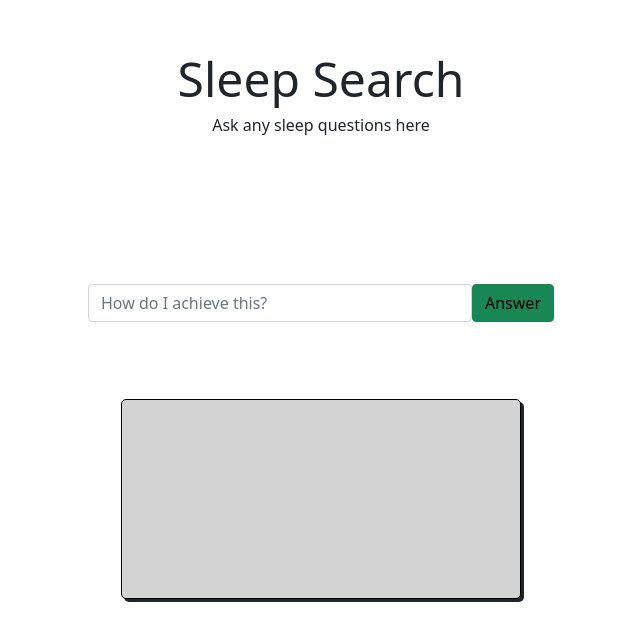
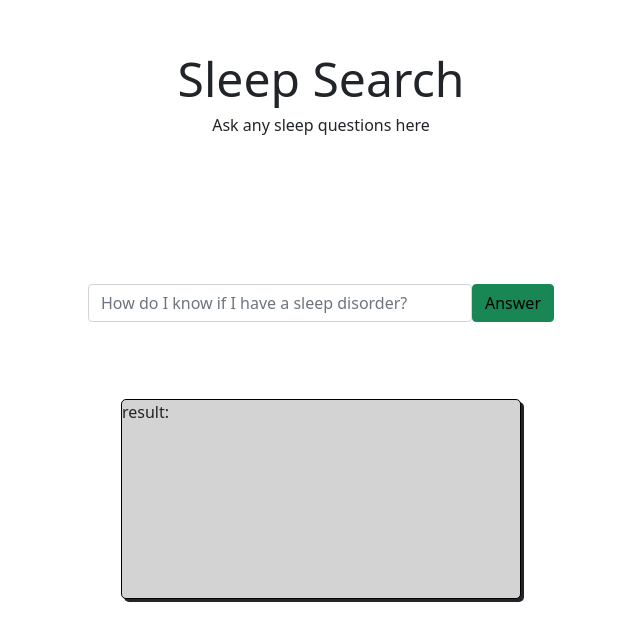
Before and after one commit to dominickmalzone/sleepsearch-frontend, a React (Create React App) app: page /results in a window 1280 px wide. Shown: the part 148-788 px from the top of the page, without its empty margins (319-959 px from the left). Built offline with nearby package versions, Linux system fonts and the light colour scheme.

Commit message:
making search functional

```diff
--- a/src/components/ResultPage.js
+++ b/src/components/ResultPage.js
@@ -1,34 +1,58 @@
-import axios from "axios"
-import React, { useState, useEffect } from "react"
+// import axios from "axios";
+import React, { useState, useEffect } from "react";
 
 function ResultPage() {
-    const [result, setResult] = useState("")
+  const [result, setResult] = useState("");
 
-    const ResultsPage = () => {
-        useEffect(() => {
-        axios.get('http://localhost:5000/search').then(res => res.json()).then(
-            result => {
-                setResult(result)
-                console.log(result)
-            }
-        )
-        })
+  const SERVER_URL = "http://localhost:5000";
+
+  const runSearchQuery = () => {
+    console.log("runSearchQuery");
+    try {
+      fetch(`${SERVER_URL}/search`)
+        .then((response) => response.json())
+        .then((data) => {
+          console.log(`Results here ${data}`);
+          setResult(data);
+        });
+    } catch (e) {
+      alert("Something went wrong: ", e);
     }
+  };
 
+  useEffect(() => {
+    console.log("UseEffect");
+  }, []);
 
+  const ResultsPage = () => {
+    // useEffect(() => {
+    //   axios
+    //     .get(`${SERVER_URL}/search`)
+    //     .then((res) => {
+    //       res.json();
+    //       console.log("res.json");
+    //     })
+    //     .then((result) => {
+    //       setResult(result);
+    //       console.log("results are back", result);
+    //     });
+    // });
+  };
 
-
-    return(
-        <div className="body">
-            <h1 className="home-title title-result">Sleep Search</h1>
-            <h3 className="sub-result">Ask any sleep questions here</h3>
-            <div className="result-wrapper">
-            <div className="result-container">
-                <p className="result-paragraph"></p>
-            </div>
-            </div>
+  return (
+    <div className="body">
+      <h1 className="home-title title-result">Sleep Search</h1>
+      <h3 className="sub-result">Ask any sleep questions here</h3>
+      <div className="result-wrapper">
+        <div className="result-container">
+          <p className="result-paragraph">
+            result:
+            {result}
+          </p>
         </div>
-    )
+      </div>
+    </div>
+  );
 }
 
-export default ResultPage
+export default ResultPage;
--- a/src/components/SearchBar.js
+++ b/src/components/SearchBar.js
@@ -1,31 +1,37 @@
-import { Form, Button } from "react-bootstrap"
-import axios from "axios"
-import React, {useState} from "react"
-import { Link } from "react-router-dom"
+import { Form, Button } from "react-bootstrap";
+import axios from "axios";
+import React, { useState } from "react";
+import { Link } from "react-router-dom";
 function SearchBar() {
-    function handleSubmit(e){
-        e.preventDefault();
-        var formData = new FormData(e.target);
-        var data = formData.get("data");
-        console.log('Your input value is: ' + data);
-        window.location.href = "http://localhost:5000/search?data=" + data;
-    }
-    return(
+  const [searchQuery, setsearchQuery] = useState();
+
+  const handleChange = async (e) => {
+    setsearchQuery(e.target.value);
+  };
+
+  return (
     <div className="body">
       <div className="form-wrapper">
-            <Form className="search-form" onSubmit={handleSubmit}>
+        <Form className="search-form">
           <Form.Group className="mb-3 search-bar" controlId="formBasicEmail">
-                        <Form.Control name="data" placeholder="How do I achieve this?"/>
+            <Form.Control
+              name="data"
+              placeholder="How do I know if I have a sleep disorder?"
+              onChange={(e) => handleChange(e)}
+            />
           </Form.Group>
-                <Button className="Link btn-answer" variant="success" type="submit"><Link to="/results" className="Link">Answer</Link></Button>
+          <Button className="Link btn-answer" variant="success" type="submit">
+            <Link to={`/results?q=${searchQuery}`} className="Link">
+              Answer
+            </Link>
+          </Button>
         </Form>
       </div>
     </div>
-    )
+  );
 }
 
 export default SearchBar;
-
 
 // COMMENTS
 
```
Also changed, not shown: 1 other file (tests, documents, lock files or other folders). Lines whose indentation alone changed are shown as unchanged.
